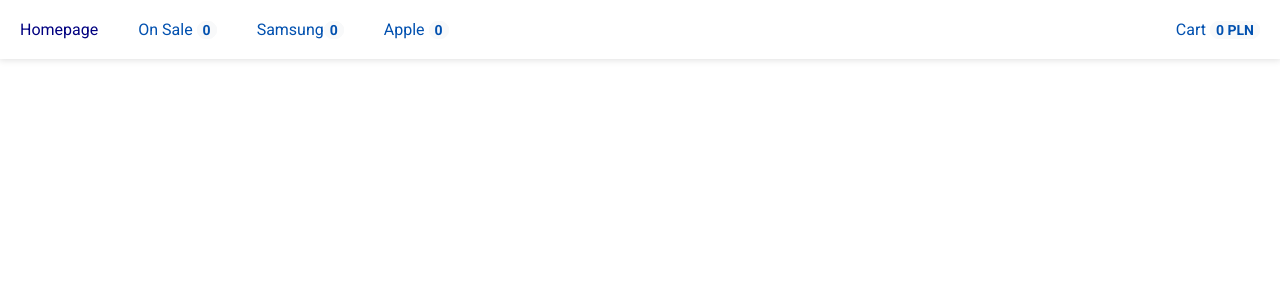
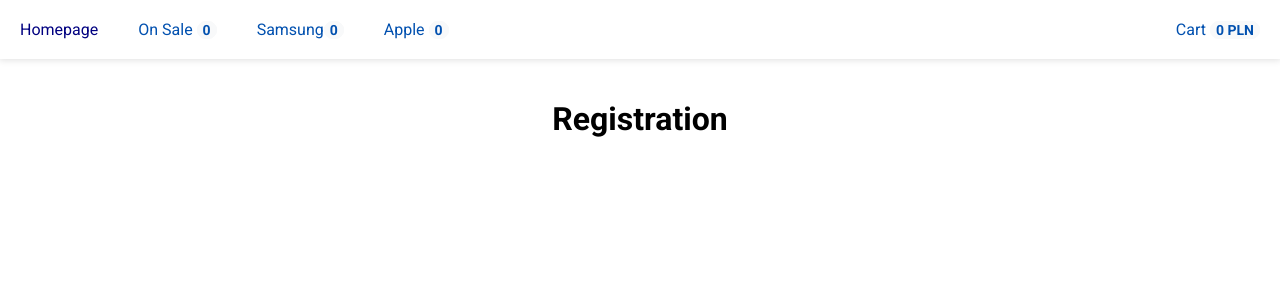
Before and after one commit to Radzio1976/Online-Shop, a React (Create React App) app: page /registration in a window 1280 px wide. Shown: the top 300 px of the page. Built offline with nearby package versions, Linux system fonts and the light colour scheme; no server answers.

Commit message:
Added function to button Submit Order

```diff
--- a/src/App.js
+++ b/src/App.js
@@ -4,6 +4,7 @@ import axios from 'axios';
 import Nav from './components/Nav';
 import Home from './components/Home';
 import Cart from './components/Cart';
+import Registration from './components/Registration';
 
 const AuthContext = createContext();
 
@@ -375,6 +376,7 @@ class App extends react.Component {
               <Switch>
                 <Route path='/' exact component={() => <Home products={products} uniqueProducers={uniqueProducers} paginationButtons={paginationButtons} />} />
                 <Route path='/cart' component={() => <Cart  uniqueProductsInBasket={uniqueProductsInBasket} inBasketProductsQty={inBasketProductsQty} />} />
+                <Route path='/registration' component={Registration} />
               </Switch>
           </BrowserRouter>
         </div>
--- a/src/components/Cart/CartNavSection/CartNavSection.js
+++ b/src/components/Cart/CartNavSection/CartNavSection.js
@@ -1,14 +1,24 @@
 import React from 'react';
+import {withRouter} from 'react-router-dom';
+import {AuthContext} from '../../../App';
 
 class CartNavSection extends React.Component {
     render() {
         return(
-            <div className="cart-nav">
-                <h1>Cart Checkout</h1>
-                <button>Submit Order</button>
-            </div>
+            <AuthContext.Consumer>
+                {
+                    ({appState}) => {
+                        return(
+                            <div className="cart-nav">
+                                <h1>Cart Checkout</h1>
+                                {appState.total > 0 ?<button onClick={() => this.props.history.push("/registration")}>Submit Order</button> : <button>Submit Order</button>}
+                        </div>
+                        )
+                    }
+                }
+            </AuthContext.Consumer>
         )
     }
 }
 
-export default CartNavSection;
+export default withRouter(CartNavSection);
--- /dev/null
+++ b/src/components/Registration/Registration.js
@@ -0,0 +1,13 @@
+import React from 'react';
+
+class Registration extends React.Component{
+    render() {
+        return(
+            <div id="Registration">
+                <h1>Registration</h1>
+            </div>
+        )
+    }
+}
+
+export default Registration;
--- /dev/null
+++ b/src/components/Registration/index.js
@@ -0,0 +1,3 @@
+import Registration from './Registration';
+
+export default Registration;
--- /dev/null
+++ b/src/scss/components/_registration.scss
@@ -0,0 +1,6 @@
+#Registration {
+    display: flex;
+    justify-content: center;
+    width: 100%;
+    padding-top: 100px;
+}
--- a/src/scss/main.scss
+++ b/src/scss/main.scss
@@ -3,6 +3,7 @@
 @import "./components//nav";
 @import "./components/home";
 @import "./components//cart";
+@import "./components/registration";
 
 body {
     max-width: 1920px;
```
